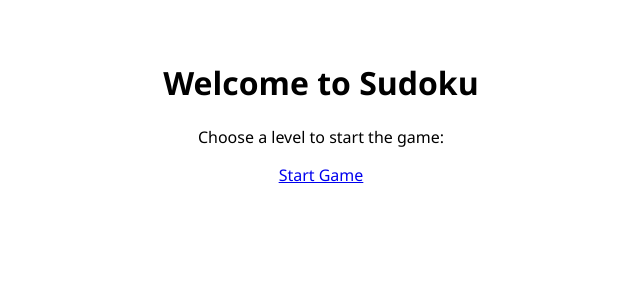
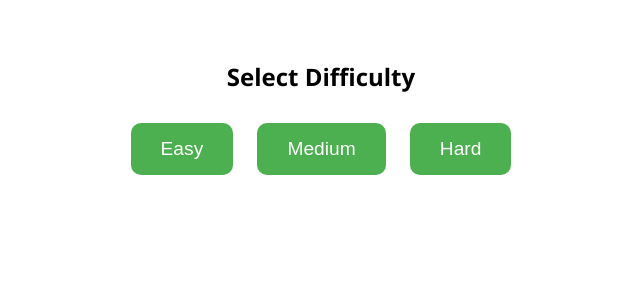
Before and after one commit to aryangirii/Sudoku, a Flask app: template Sudoku/templates/level.html in a window 1280 px wide. Shown: the top 300 px of the page, without its empty margins (319-959 px from the left). Run offline with Flask 3, Linux system fonts and the light colour scheme; the template is opened without the code that fills it, so the values that code supplies are empty.

Commit message:
Update level.html

```diff
--- a/Sudoku/templates/level.html
+++ b/Sudoku/templates/level.html
@@ -2,16 +2,17 @@
 <html lang="en">
 <head>
   <meta charset="UTF-8">
-  <title>Welcome to Sudoku</title>
+  <title>Select Level</title>
   <link rel="stylesheet" href="/static/style.css">
 </head>
-<body>
+<body class="level-screen">
   <div class="container">
-    <h1>Welcome to Sudoku</h1>
-    <p>Choose a level to start the game:</p>
-    <div class="button-group">
-      <a href="{{ url_for('level') }}" class="button">Start Game</a>
-    </div>
+    <h2>Select Difficulty</h2>
+    <form action="/game" method="POST">
+      <button name="level" value="easy" class="level-btn">Easy</button>
+      <button name="level" value="medium" class="level-btn">Medium</button>
+      <button name="level" value="hard" class="level-btn">Hard</button>
+    </form>
   </div>
 </body>
 </html>
```
